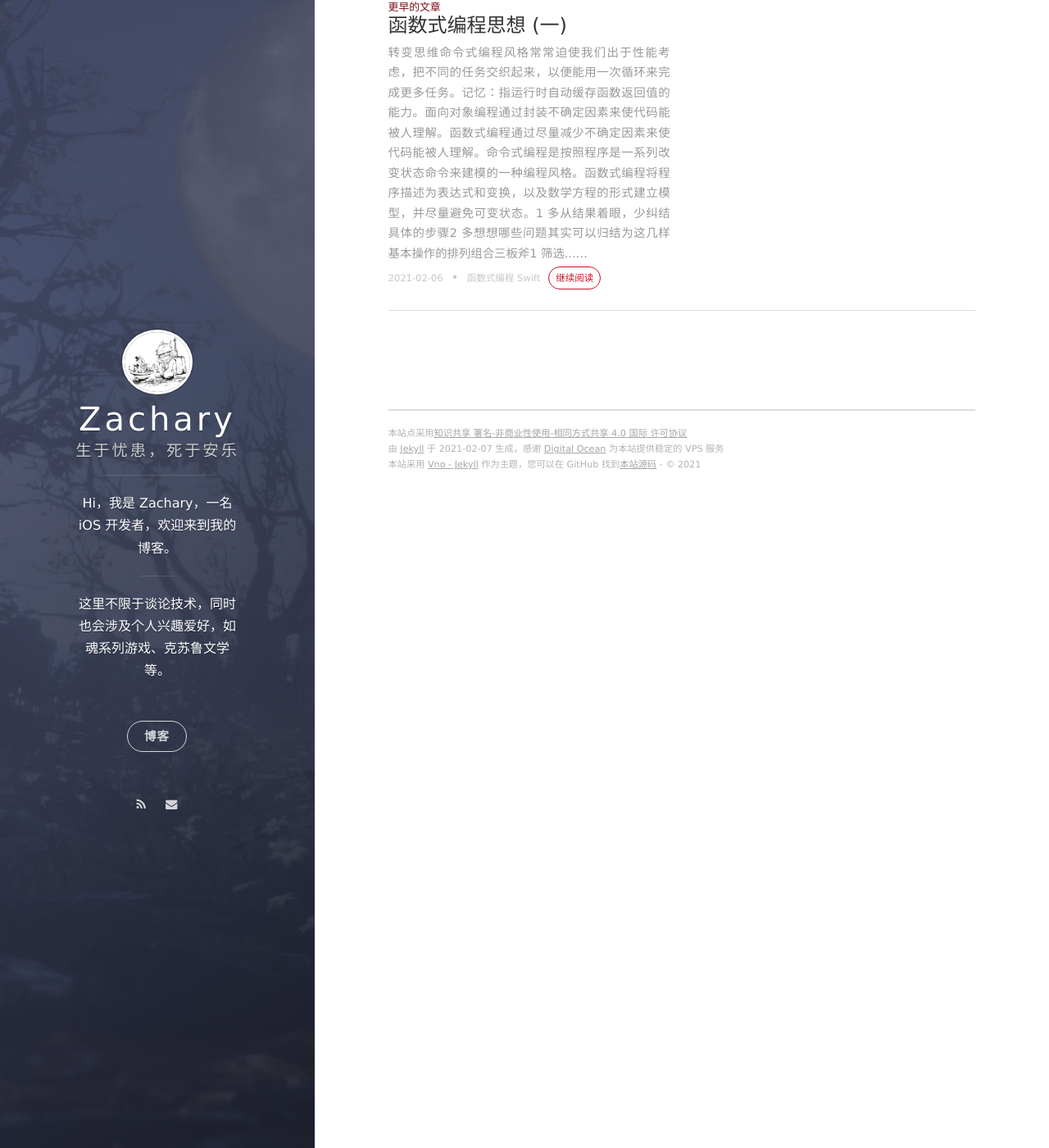
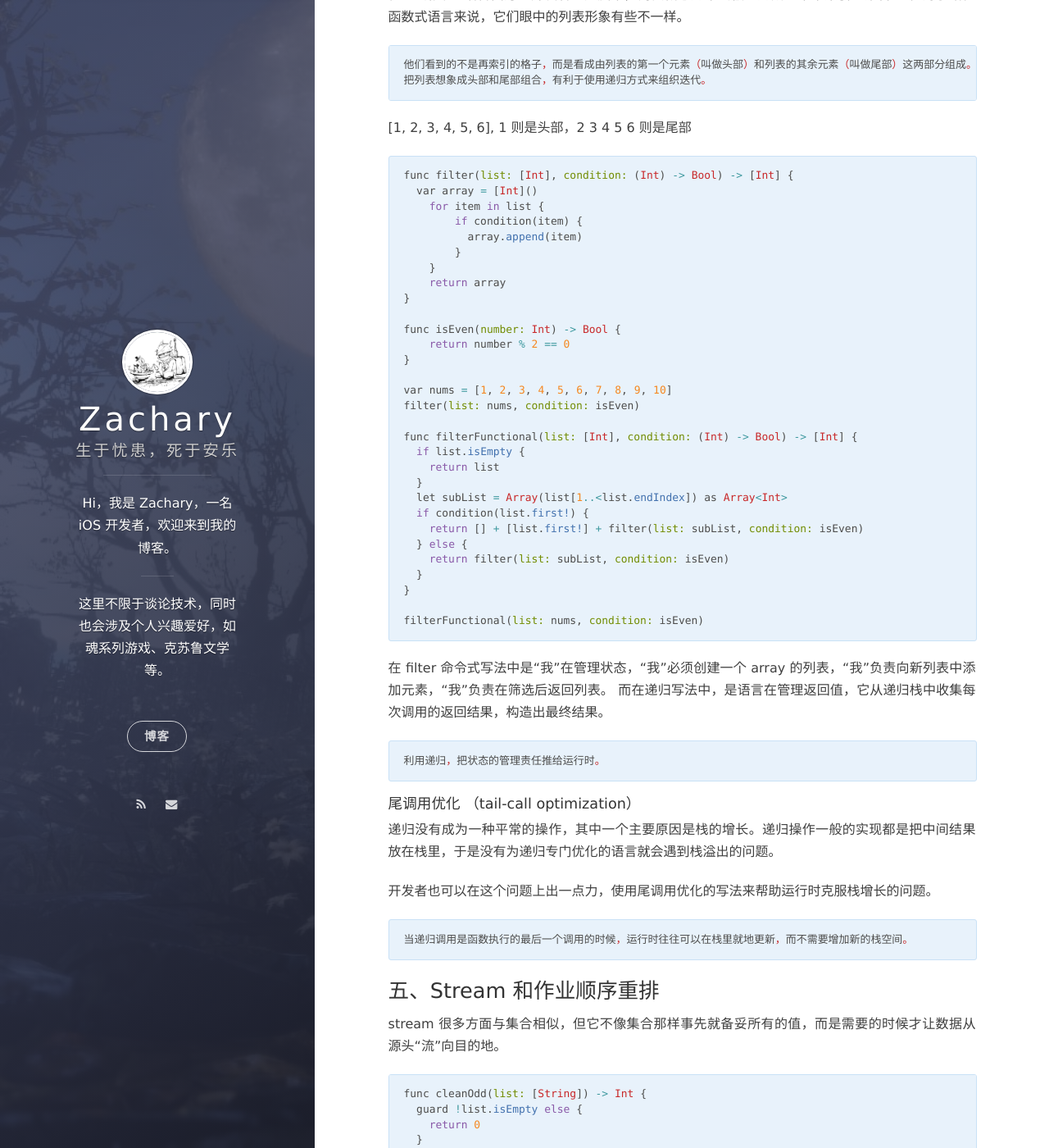
Before and after one commit to ZacharyWulven/zachary.github.io, a Jekyll site: the page built from _posts/2021-02-06-函数式编程思想 (二).markdown, in a window 1280 px wide and 1400 px high, scrolled down 2140 px. Shown: the whole window at 82% size. Built offline with Jekyll 4.4.1, drawn with Linux system fonts in a browser that asks for light colours; nearby versions of some CDN libraries; comment, search, counter and statistics services are not loaded; some of the changed text lies outside the part shown.

Commit message:
函数式编程2

```diff
--- a/_posts/2021-02-06-函数式编程思想 (二).markdown
+++ b/_posts/2021-02-06-函数式编程思想 (二).markdown
@@ -83,3 +83,80 @@ def lengthC = volume.curry(1).curry(1)        柯里化
 
 ### 四、递归
 递归，按照维基百科的定义，是 “以一种自相似的方式来重复事物的过程”。
+
+在 C 或类 C 语言出身的开发者的头脑中，列表概念通常会被塑造成一个带索引的集合。
+但对于诸多函数式语言来说，它们眼中的列表形象有些不一样。
+{% highlight ruby %}
+他们看到的不是再索引的格子，而是看成由列表的第一个元素（叫做头部）和列表的其余元素（叫做尾部）这两部分组成。
+把列表想象成头部和尾部组合，有利于使用递归方式来组织迭代。
+{% endhighlight %}
+
+[1, 2, 3, 4, 5, 6], 1 则是头部，2 3 4 5 6 则是尾部
+
+{% highlight ruby %}
+func filter(list: [Int], condition: (Int) -> Bool) -> [Int] {
+  var array = [Int]()
+    for item in list {
+        if condition(item) {
+          array.append(item)
+        }
+    }
+    return array
+}
+
+func isEven(number: Int) -> Bool {
+    return number % 2 == 0
+}
+
+var nums = [1, 2, 3, 4, 5, 6, 7, 8, 9, 10]
+filter(list: nums, condition: isEven)
+
+func filterFunctional(list: [Int], condition: (Int) -> Bool) -> [Int] {
+  if list.isEmpty {
+    return list
+  }
+  let subList = Array(list[1..<list.endIndex]) as Array<Int>
+  if condition(list.first!) {
+    return [] + [list.first!] + filter(list: subList, condition: isEven)
+  } else {
+    return filter(list: subList, condition: isEven)
+  }
+}
+
+filterFunctional(list: nums, condition: isEven)
+{% endhighlight %}
+
+在 filter 命令式写法中是“我”在管理状态，“我”必须创建一个 array 的列表，“我”负责向新列表中添加元素，“我”负责在筛选后返回列表。
+而在递归写法中，是语言在管理返回值，它从递归栈中收集每次调用的返回结果，构造出最终结果。
+
+{% highlight ruby %}
+利用递归，把状态的管理责任推给运行时。
+{% endhighlight %}
+
+#### 尾调用优化 （tail-call optimization）
+递归没有成为一种平常的操作，其中一个主要原因是栈的增长。递归操作一般的实现都是把中间结果放在栈里，于是没有为递归专门优化的语言就会遇到栈溢出的问题。
+
+开发者也可以在这个问题上出一点力，使用尾调用优化的写法来帮助运行时克服栈增长的问题。
+{% highlight ruby %}
+当递归调用是函数执行的最后一个调用的时候，运行时往往可以在栈里就地更新，而不需要增加新的栈空间。
+{% endhighlight %}
+
+### 五、Stream 和作业顺序重排
+stream 很多方面与集合相似，但它不像集合那样事先就备妥所有的值，而是需要的时候才让数据从源头“流”向目的地。
+{% highlight ruby %}
+func cleanOdd(list: [String]) -> Int {
+  guard !list.isEmpty else {
+    return 0
+  }
+  return list.map { Int($0)! }.filter { $0 & 1 != 1 }.reduce(0) { (result, x) -> Int in result + x }
+}
+
+var stringList = ["1", "2", "3", "4", "5", "6", "7", "8", "9"]
+{% endhighlight %}
+
+上边代码 map 和 filter 都是缓求值（lazy）的操作，它们会被尽量地推迟执行。实际在下游的终结操作“发出要求”前，它们都不会产生任何结果。
+
+我们必须保证传给 filter 等函数块不存在副作用，否则可能导致无法预料的结果。
+{% highlight ruby %}
+允许运行时发挥其优化能力，交出控制权，放弃对繁琐细节掌控，关注问题域，而非关注问题域的实现很重要。
+{% endhighlight %}
```
Also changed, not shown: other parts of _posts/2021-02-06-函数式编程思想 (二).markdown (+2 -2 lines), 9 other files.
